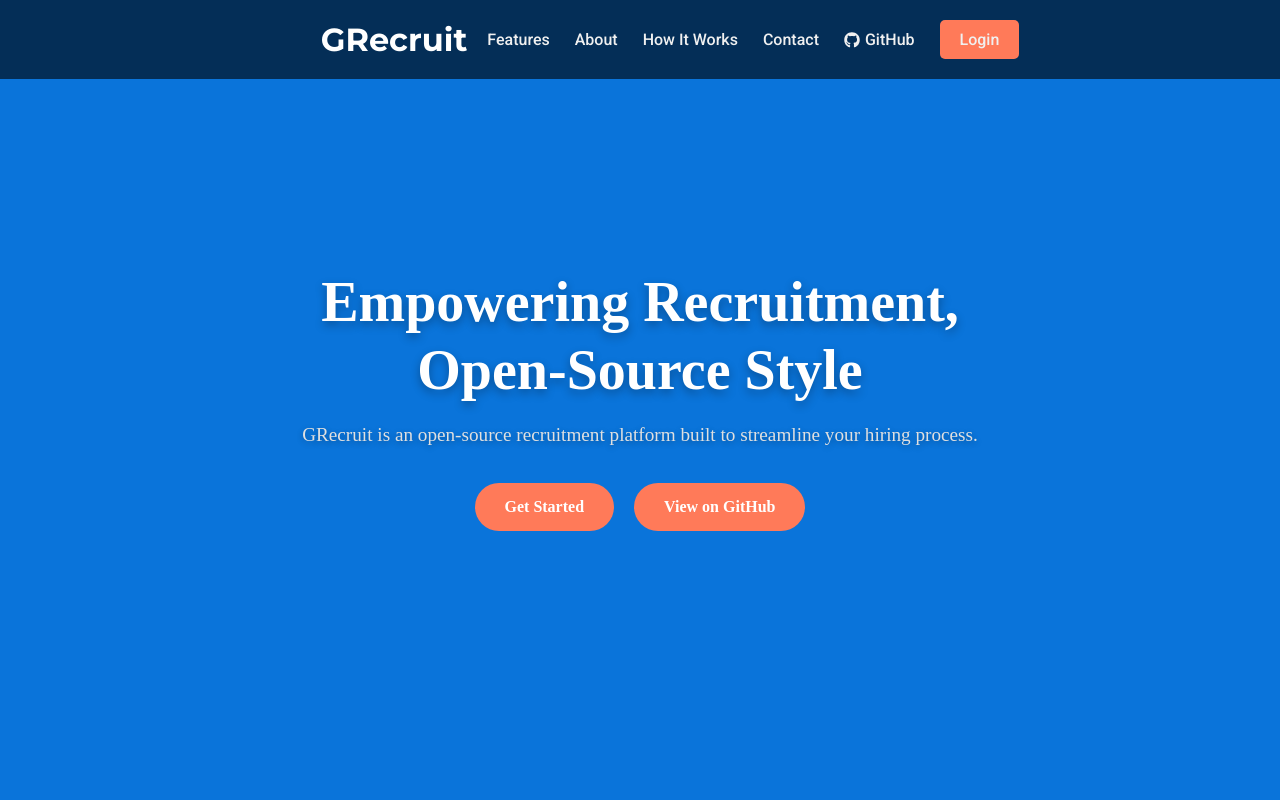
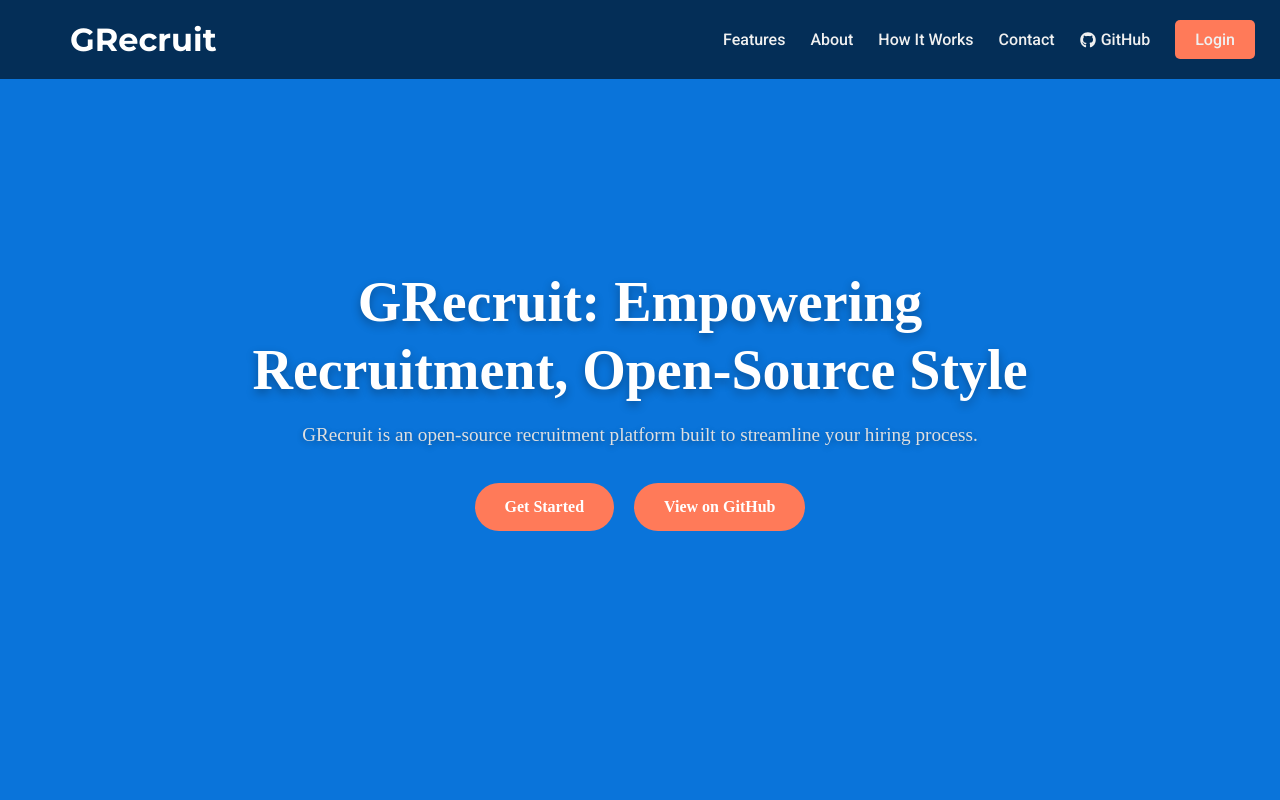
Before and after one commit to lokashrinav/grecruit, a React (Vite) app: page /login in a window 1280 px wide. Shown: the top 800 px of the page. Built offline with nearby package versions, Linux system fonts and the light colour scheme.

Commit message:
Fixed issues with navbar

```diff
--- a/src/components/Footer.css
+++ b/src/components/Footer.css
@@ -22,8 +22,6 @@
     align-items: center;
     width: 100%;
     border-bottom: 1px solid rgba(255, 255, 255, 0.1);
-    padding-bottom: 20px;
-    margin-bottom: 20px;
   }
 
   /* Align Logo and Text */
--- a/src/components/Header.css
+++ b/src/components/Header.css
@@ -2,7 +2,6 @@
     position: relative;
     background-color: #203c5c; /* Your specified color */
     color: white;
-    overflow: hidden;
   }
 
   /* Navigation Bar */
@@ -10,8 +9,6 @@
     display: flex;
     justify-content: space-between;
     align-items: center;
-    padding: 20px 30px;
-    width: 100%;
     background-color: #203c5c; /* Solid background for the header */
   }
 
@@ -19,8 +16,7 @@
     display: flex;
     justify-content: space-between;
     align-items: center;
-    max-width: 1200px;
-    margin: 0 auto;
+    width: 100%;
   }
 
   /* Logo Section */
@@ -244,6 +240,7 @@ a {
     border-radius: 5px;
     font-weight: bold;
     transition: background-color 0.3s;
+    margin-right: 15px;
   }
 
   .login-btn:hover {
--- a/src/components/Header.jsx
+++ b/src/components/Header.jsx
@@ -15,9 +15,13 @@ function Header() {
       {/* Navigation Bar */}
       <nav className="navbar">
         <div className="container">
+          {/* Logo Section */}
           <div className="logo">
             <a href="/"><h1>GRecruit</h1></a>
           </div>
+
+          {/* Navigation Links */}
+          <div className="nav-container">
             <ul className={`nav-links ${menuOpen ? 'active' : ''}`}>
               <li><a href="#features">Features</a></li>
               <li><a href="#about">About</a></li>
@@ -28,11 +32,11 @@ function Header() {
                   <FaGithub /> GitHub
                 </a>
               </li>
-            {/* Add the Login button here */}
               <li><a href="#login" className="login-btn">Login</a></li>
             </ul>
             <div className="menu-icon" onClick={toggleMenu}>
               {menuOpen ? <FaTimes /> : <FaBars />}
+            </div>
           </div>
         </div>
       </nav>
@@ -40,7 +44,7 @@ function Header() {
       {/* Hero Section */}
       <div className="hero-section">
         <div className="hero-content">
-          <h1>Empowering Recruitment, Open-Source Style</h1>
+          <h1>GRecruit: Empowering Recruitment, Open-Source Style</h1>
           <p>
             GRecruit is an open-source recruitment platform built to streamline your hiring process.
           </p>
```
Lines whose indentation alone changed are shown as unchanged.
